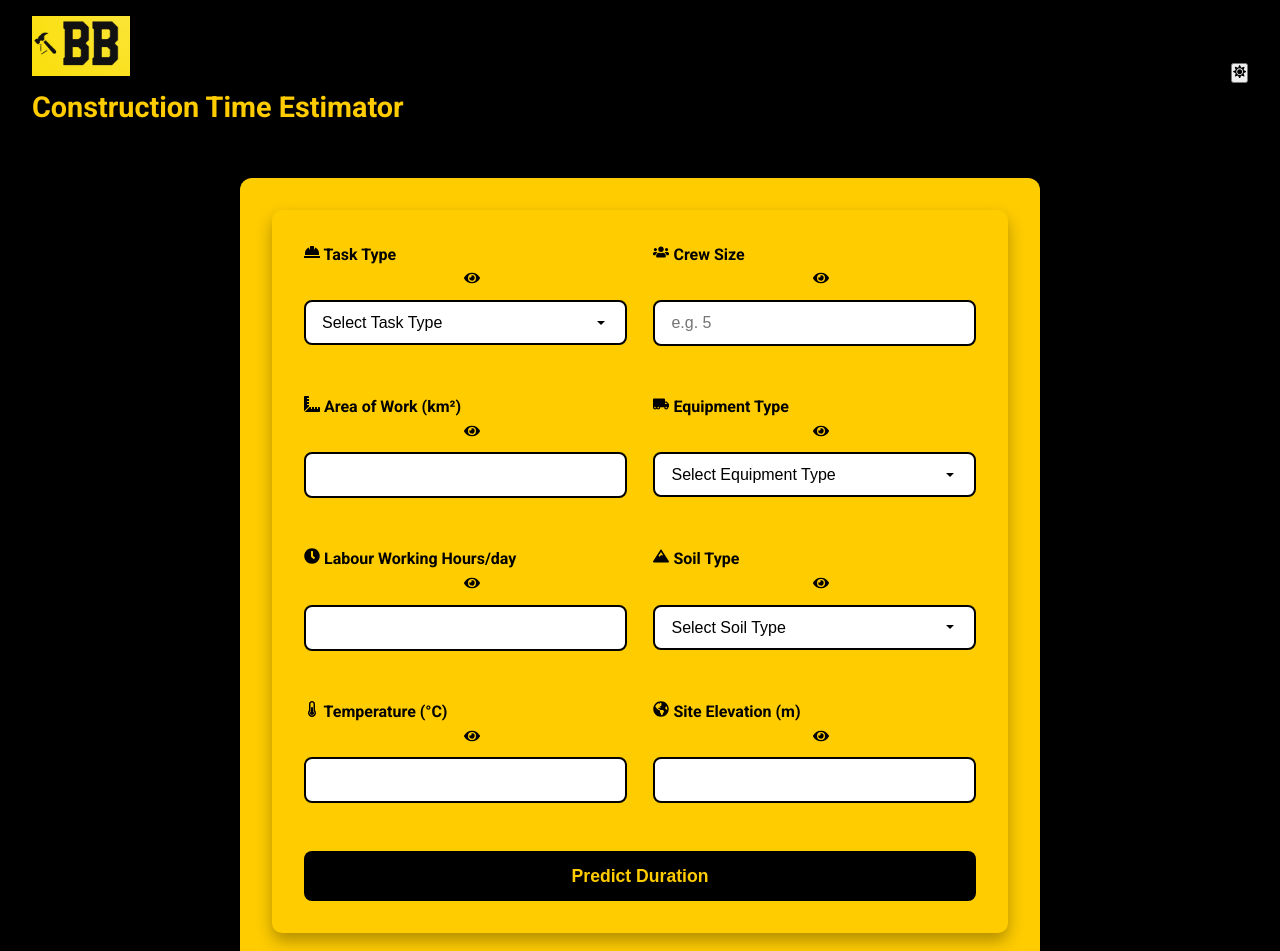
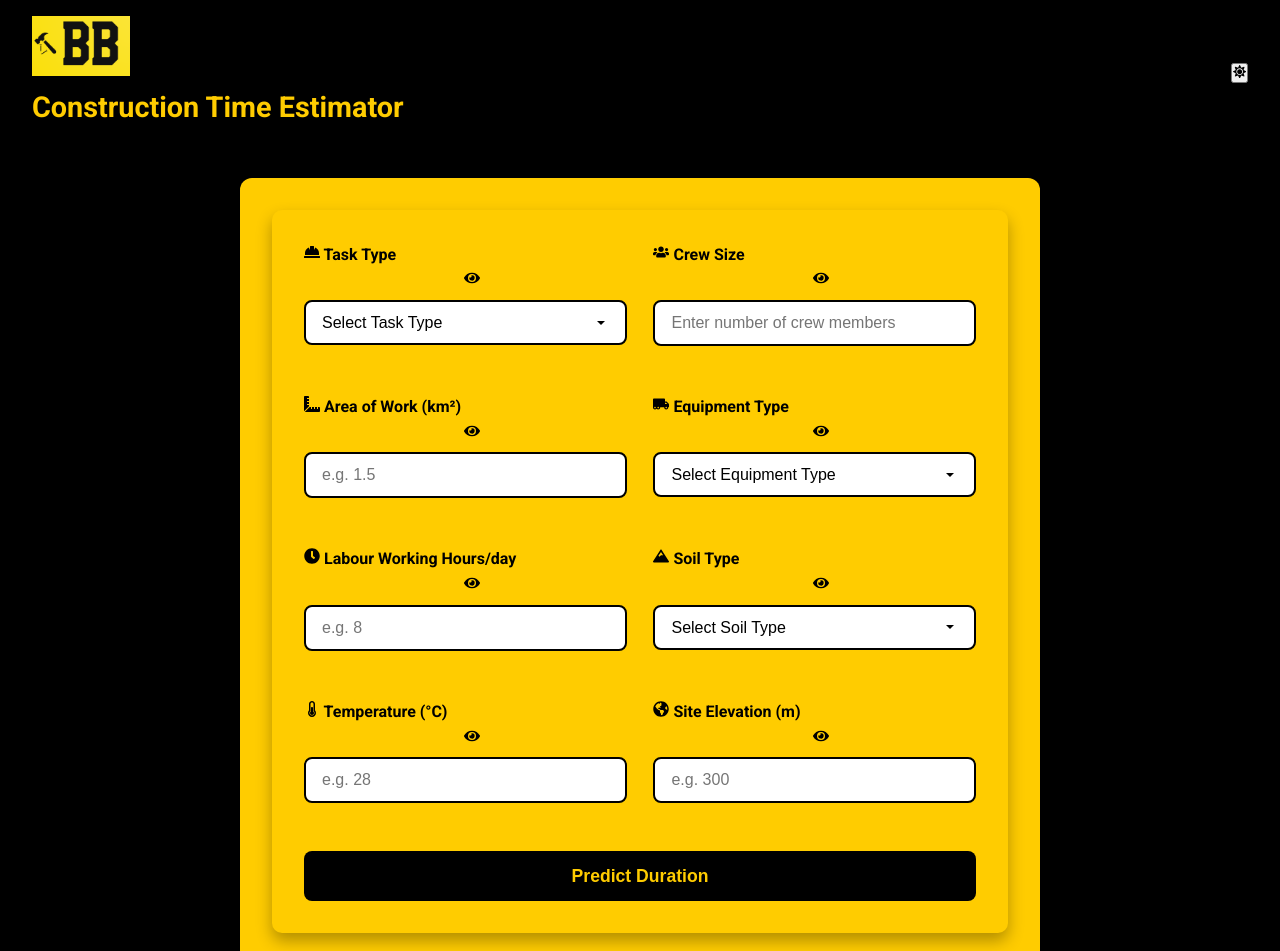
Before and after one commit to PraveenKumarTV/Caterpillar-hackathon, a React (Vite) app: page / in a window 1280 px wide. Shown: the top 951 px of the page. Built offline with nearby package versions, Linux system fonts and the light colour scheme.

Commit message:
adding placeholders

```diff
--- a/src/components/PredictionForm.jsx
+++ b/src/components/PredictionForm.jsx
@@ -27,7 +27,7 @@ const fields = [
     label: "Crew Size",
     icon: <FaUsers />,
     type: "number",
-    placeholder: "e.g. 5",
+    placeholder: "Enter number of crew members",
     info: "Number of workers involved in the task.",
   },
   {
@@ -35,6 +35,7 @@ const fields = [
     label: "Area of Work (km²)",
     icon: <FaRulerCombined />,
     type: "number",
+    placeholder: "e.g. 1.5",
     info: "Total area of the site being worked on.",
   },
   {
@@ -50,6 +51,7 @@ const fields = [
     label: "Labour Working Hours/day",
     icon: <FaClock />,
     type: "number",
+    placeholder: "e.g. 8",
     info: "Total labor hours scheduled for the task.",
   },
   {
@@ -65,6 +67,7 @@ const fields = [
     label: "Temperature (°C)",
     icon: <FaThermometerHalf />,
     type: "number",
+    placeholder: "e.g. 28",
     info: "Temperature at the site during work.",
   },
   {
@@ -72,9 +75,11 @@ const fields = [
     label: "Site Elevation (m)",
     icon: <FaGlobeAmericas />,
     type: "number",
+    placeholder: "e.g. 300",
     info: "Height of the site above sea level.",
   },
 ];
+
 
 export default function PredictionForm({ setPrediction }) {
   const [formData, setFormData] = useState({
```
